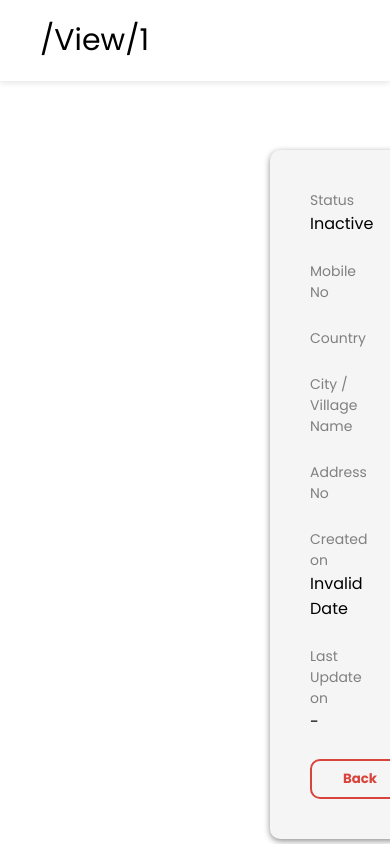
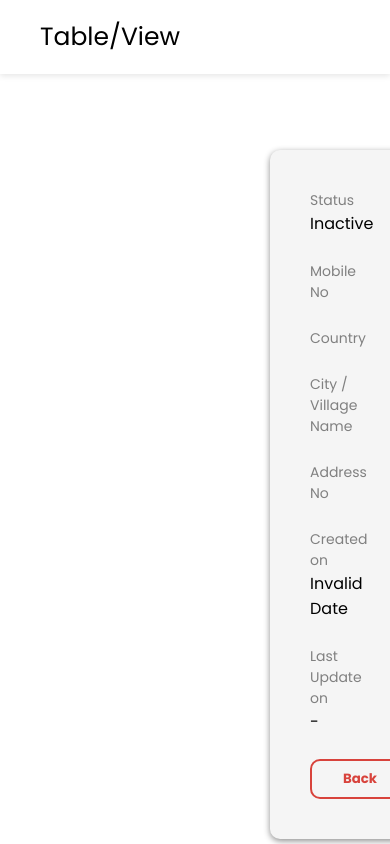
Before and after one commit to Sargroot/Promobile-React, a React (Vite) app in the folder promobile_react/: page /Table/View/1 in a window 390 px wide. Shown: the top 844 px of the page. Built offline with nearby package versions, Linux system fonts and the light colour scheme; no server answers.

Commit message:
Promobile : Breadcrumbs implementation

```diff
--- /dev/null
+++ b/promobile_react/src/components/Breadcrumbs/breadcrumbs.jsx
@@ -0,0 +1,32 @@
+import { Link,useLocation } from "react-router-dom";
+
+
+function Bread(){
+    const location = useLocation();
+    const path = location.pathname.split('/').filter(a=>a);
+
+    const fl = path.filter((e,i)=>{
+            const isLast = i === path.length - 1;
+            const idLast = !isNaN(Number(e));
+            return !(isLast && idLast);
+    })
+    console.log(path);
+
+    return(
+        <>
+        {fl.map((ee,ii)=>{
+               const a = "/"+fl.slice(0,ii+1).join("/");
+                const isLast = ii === fl.length - 1;
+            return(
+
+                <span key={a} style={{textDecoration:"none",color:"black"}}>
+                    {ii==1?("/"):("")}
+                    {isLast ?(<a style={{textDecoration:"none",color:"black"}}>{ee}</a>):(<Link to={a} style={{textDecoration:"none",color:"black"}}>{ee}</Link>)}
+                </span>
+            );
+        })}
+        </>
+    )
+}
+
+export default Bread;
--- a/promobile_react/src/components/user_page/add_user_s.module.css
+++ b/promobile_react/src/components/user_page/add_user_s.module.css
@@ -11,12 +11,12 @@
         height: 70px;
         top: 0;
         width: 100%;
-        padding : 20px 0px 0px 80px;
+        padding : 20px 0px 0px 45px;
         background: white;
         box-shadow: 0 2px 6px rgba(0, 0, 0, 0.1);
         z-index: 1000;
         font-weight: 300;
-        font-size: 24px;
+        font-size: 22px;
 
 }
 .form__container{
--- a/promobile_react/src/components/user_page/edit_details.jsx
+++ b/promobile_react/src/components/user_page/edit_details.jsx
@@ -3,6 +3,7 @@ import { useNavigate, useParams } from "react-router-dom";
 import { useState, useEffect } from "react";
 import { getRoles,getCountries,getStates,editUser,getUserById } from "../../services/api";
 import { emailRegex,usernameRegex,mobileRegex } from "../../constant";
+import Bread from "../Breadcrumbs/breadcrumbs";
 
 function Editdetails() {
   const [roles, setRoles] = useState([]);
@@ -220,9 +221,10 @@ const res = await editUser(id, payload);
       <div className={styles.form__outer}>
 
         <div className={styles.nav}>
-          <h3 style={{ color: "black", fontWeight: "400" }}>
-            {loc.slice(22)}
+          <h3 style={{ textDecoration: "none", color: "black" ,fontWeight: "400"}}>
+         <Bread />
           </h3>
+
         </div>
 
         <div className={styles.form__container}>
--- a/promobile_react/src/components/user_table/add_user_table.jsx
+++ b/promobile_react/src/components/user_table/add_user_table.jsx
@@ -3,6 +3,7 @@ import { Link,useNavigate } from "react-router-dom";
 import { getTable, updateStatus, userDelete  } from "../../services/api";
 import { Outlet } from "react-router-dom";
 import { useLocation } from "react-router-dom";
+import Bread from "../Breadcrumbs/breadcrumbs";
 
 
 
@@ -24,7 +25,6 @@ const [pagination, setPagination] = useState({
   totalItems: 0,
   totalPages: 1
 });  const navigate = useNavigate();
-console.log(user , "hewr");
 useEffect(() => {
   fetchUsers();
 }, [currentPage, rowsPerPage,sortConfig]);
@@ -63,50 +63,6 @@ const sortBy = (key, direction) => {
 const pageUsers = user.filter(u =>
   (u.name || "").toLowerCase().includes(search.toLowerCase())
 );
-// const toggleStatus = async (index) => {
-
-//   const selectedUser = user[index];
-
-//   const newStatus = selectedUser.status === 1 ? 0 : 1;
-// console.log(selectedUser.name);
-
-//   try {
-
-//     // await axios.post(
-//     //   "http://localhost:3001/api/users/update-status",
-//     //   {
-//     //     id: selectedUser.id,
-//     //     status: newStatus,
-//     //   }
-//     // );
-
-//     await updateStatus({
-//       id:selectedUser.id,
-//       status:newStatus,
-//       updatedBy:selectedUser.name
-//     })
-//     fetchUsers();
-
-//   } catch (error) {
-//     console.log(error);
-//   }
-
-// };
-
-// const deleteUser = async (index) => {
-
-//   const selectedUser = user[index];
-
-//   try {
-//     await userDelete(selectedUser.id);
-
-//     fetchUsers();
-
-//   } catch (error) {
-//     console.log(error);
-//   }
-
-// };
 
 const edit = (id) => {
 navigate(`/Table/Edit/${id}`);
@@ -120,7 +76,7 @@ const totalPages = pagination.totalPages || 1;
 
 const confirmDelete = async () => {
   try {
-    await userDelete(selectedUser.id); // ✅ uses id
+    await userDelete(selectedUser.id);
 
     setShowDeleteModal(false);
     setSelectedUser(null);
@@ -137,7 +93,7 @@ const confirmStatusUpdate = async () => {
 
   try {
     await updateStatus({
-      id: selectedUser.id, // ✅ uses id
+      id: selectedUser.id,
       status: newStatus
     });
 
@@ -166,7 +122,8 @@ else{
 
 
   <div className="nav">
-    <h3 style={{ textDecoration: "none", color: "black" ,fontWeight: "400"}}>{loc.slice(22)}</h3>
+    <h3 style={{ textDecoration: "none", color: "black" ,fontWeight: "400"}}> <Bread/></h3>
+
   </div>
 
 <Link style={{ textDecoration: "none" }} to="/adduser" className="mybtn">+ Add User</Link>
--- a/promobile_react/src/components/user_table/view_details.jsx
+++ b/promobile_react/src/components/user_table/view_details.jsx
@@ -1,6 +1,7 @@
 import { useParams , useNavigate } from "react-router-dom";
 import { useEffect, useState } from "react";
 import { getUserById } from "../../services/api";
+import Bread from "../Breadcrumbs/breadcrumbs";
 
 
 function Viewdetails(){
@@ -35,11 +36,12 @@ function Viewdetails(){
   <style
     dangerouslySetInnerHTML={{
       __html:
-        "\n    *{\n        margin: 0;\n        padding: 0;\n        font-family: Poppins;\n    }\n    nav{\n        position: fixed;\n        top: 0;\n        width: 100%;\n        padding: 18px 40px;\n        background: white;\n        font-size: 30px;\n        box-shadow: 0 2px 6px rgba(0,0,0,0.1);\n        z-index: 10;\n\n    }\n    .container_o{\n        width:35%;\n        height: 30%;\n        box-shadow: 0 2px 6px rgba(0,0,0,0.45);\n        margin: 150px 0px 0px 270px;\n        border-radius: 10px;\n        background-color: whitesmoke;\n        padding: 40px;      \n\n    }\n    .container_in{  \n    display: grid;\n    column-gap: 60px;\n    grid-template-columns: repeat(2,1fr);\n\n    }\n    .move{\n    background-color: transparent;\n    border: 2px solid #d8433c;\n    color: #d8433c;\n    border-radius: 10px;\n    width: 100px;\n    height: 40px;\n    font-weight: 900;\n    }\n    .a{\n        margin: 0;\n        color: rgb(128, 128, 128);\n        font-size: 14px;\n    }\n    .b{\n  color:black;\n      margin: 0;\n        font-size: 16px;\n    }\n\n\n\n"
+        "\n    *{\n        margin: 0;\n        padding: 0;\n        font-family: Poppins;\n    }\n    nav{\n        position: fixed;\n       top: 0;\n        width: 100%;\n        padding: 18px 40px;\n        background: white;\n        font-size: 25px;\n        box-shadow: 0 2px 6px rgba(0,0,0,0.1);\n        z-index: 10;\n\n    }\n    .container_o{\n        width:35%;\n        height: 30%;\n        box-shadow: 0 2px 6px rgba(0,0,0,0.45);\n        margin: 150px 0px 0px 270px;\n        border-radius: 10px;\n        background-color: whitesmoke;\n        padding: 40px;      \n\n    }\n    .container_in{  \n    display: grid;\n    column-gap: 60px;\n    grid-template-columns: repeat(2,1fr);\n\n    }\n    .move{\n    background-color: transparent;\n    border: 2px solid #d8433c;\n    color: #d8433c;\n    border-radius: 10px;\n    width: 100px;\n    height: 40px;\n    font-weight: 900;\n    }\n    .a{\n        margin: 0;\n        color: rgb(128, 128, 128);\n        font-size: 14px;\n    }\n    .b{\n  color:black;\n      margin: 0;\n        font-size: 16px;\n    }\n\n\n\n"
     }}
   />
   <nav>
-    <h4 style={{color:"black" , fontWeight:"400"}}>{loc.slice(22)}</h4>
+    <h4 style={{ textDecoration: "none", color: "black" ,fontWeight: "400"}}> <Bread/></h4>
+
   </nav>
   <main>
     <div className="container_o">
```
